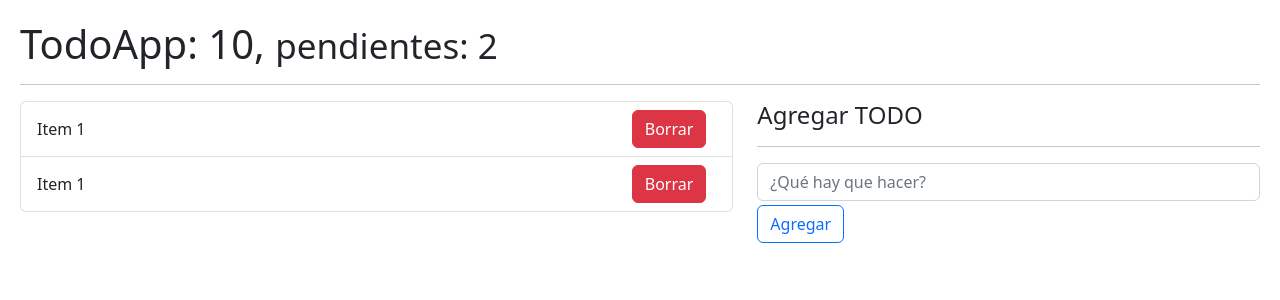
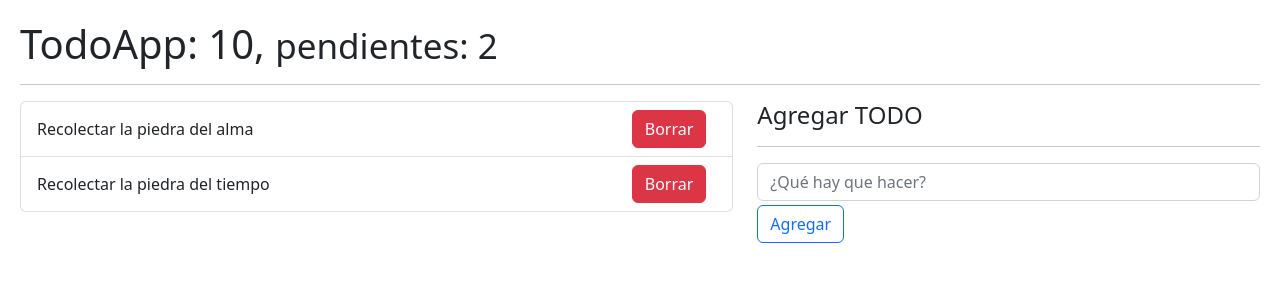
Before and after one commit to AngelTravieso/hooks_app, a React (Vite) app: page / in a window 1280 px wide. Shown: the top 300 px of the page. Built offline with nearby package versions, Linux system fonts and the light colour scheme.

Commit message:
agregar un nuevo TODO

```diff
--- /dev/null
+++ b/src/08-useReducer/TodoAdd.jsx
@@ -0,0 +1,50 @@
+import { useState } from "react";
+import { useForm } from "../hooks/useForm";
+
+
+export const TodoAdd = ({ onNewTodo }) => {
+
+  const { description, onInputChange , onResetForm } = useForm({
+    description: '',
+  });
+
+
+  const onFormSubmit = (e) => {
+    e.preventDefault();
+    if(description.trim().length < 1) return;
+
+    const newTodo = {
+      id: new Date().getTime(),
+
+      done: false,
+      description,
+    }
+
+    onNewTodo(newTodo);
+    onResetForm();
+
+  }
+
+  return (
+    <form onSubmit={ onFormSubmit }>
+        <input
+        type="text"
+        placeholder="¿Qué hay que hacer?"
+        className="form-control"
+        name="description"
+        value={ description }
+        onChange={ onInputChange }
+        />
+
+        <button
+            type="submit"
+            className="btn btn-outline-primary mt-1"
+        >
+            Agregar
+        </button>
+    </form>
+  )
+}
+
+
+/** proptypes */
--- a/src/08-useReducer/TodoApp.jsx
+++ b/src/08-useReducer/TodoApp.jsx
@@ -1,9 +1,12 @@
-import { useReducer } from 'react';
+import { useReducer, useState } from 'react';
+import { TodoAdd } from './TodoAdd';
+import { TodoList } from './TodoList';
 import { todoReducer } from './todoReducer';
 
 
 export const TodoApp = () => {
 
+    // Objeto con el estado incial
     const initialState = [
         {
             id: new Date().getTime(),
@@ -12,49 +15,42 @@
         },
         {
             id: new Date().getTime() * 3,
-            description: 'Recolectar la piedra del alma',
+            description: 'Recolectar la piedra del tiempo',
             done: false,
         },
     ];
 
+
     const [ todos, dispatch ] = useReducer( todoReducer, initialState );
 
+    // Para agregar un nuevo todo
+    const handleNewTodo = ( todo ) => {
+
+        const action = {
+            type: '[TODO] Add Todo',
+            payload: todo,
+        }
+
+        // Es la funcion que se va a llamar para mandar el action
+        dispatch( action );
+
+    }
+
+
   return (
+
     <>
-        <h1>TodoApp: 10, <small>pendientes: 2</small> </h1>
+        <h1>TodoApp: 10, <small>pendientes: 2</small></h1>
         <hr />
 
         <div className="row">
             <div className="col-7">
-                <ul className="list-group">
-                {
-                    todos.map( todo => (
-                        <li key={ todo.id } className="list-group-item d-flex justify-content-between">
-                        <span className="align-self-center">Item 1</span>
-                        <button className="btn btn-danger">Borrar</button>
-                    </li>
-                    ))
-                }
-                </ul>
+                <TodoList todos={ todos } />
             </div>
-            <div className="col-5">
-                <h4>Agregar TODO</h4>
-                <hr />
-
-                <form>
-                    <input
-                    type="text"
-                    placeholder='¿Qué hay que hacer?'
-                    className='form-control'
-                    />
-
-                    <button
-                        type="submit"
-                        className="btn btn-outline-primary mt-1"
-                    >
-                        Agregar
-                    </button>
-                </form>
+                <div className="col-5">
+                    <h4>Agregar TODO</h4>
+                    <hr />
+                    <TodoAdd onNewTodo={ handleNewTodo } />
             </div>
         </div>
 
--- /dev/null
+++ b/src/08-useReducer/TodoItem.jsx
@@ -0,0 +1,10 @@
+
+
+export const TodoItem = ({ todo }) => {
+  return (
+    <li className="list-group-item d-flex justify-content-between">
+        <span className="align-self-center">{ todo.description }</span>
+        <button className="btn btn-danger">Borrar</button>
+    </li>
+  )
+}
--- /dev/null
+++ b/src/08-useReducer/TodoList.jsx
@@ -0,0 +1,16 @@
+import { TodoItem } from "./TodoItem"
+
+
+export const TodoList = ({ todos = [] }) => {
+  return (
+    <ul className="list-group">
+    {
+        todos.map( todo => (
+            <TodoItem key={ todo.id }
+                todo={ todo }
+            />
+        ))
+    }
+    </ul>
+  )
+}
--- a/src/08-useReducer/todoReducer.js
+++ b/src/08-useReducer/todoReducer.js
@@ -3,8 +3,8 @@
 export const todoReducer = ( initialState = [], action ) => {
 
     switch ( action.type ) {
-        case 'ABC':
-            throw new Error('Action.type = ABC no esta implementada');
+        case '[TODO] Add Todo':
+            return [ ...initialState, action.payload ];
 
         default:
             return initialState;
```
